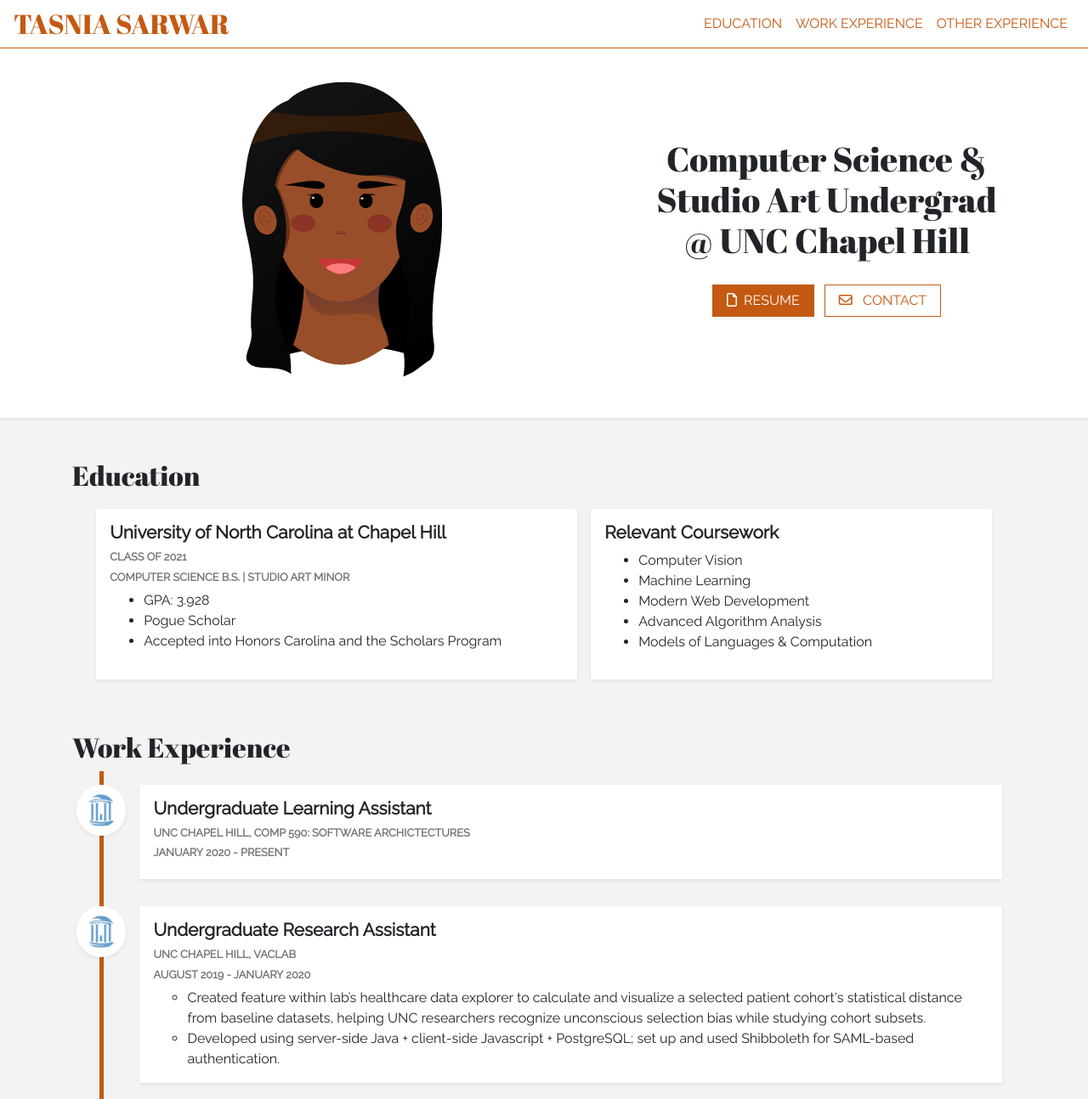
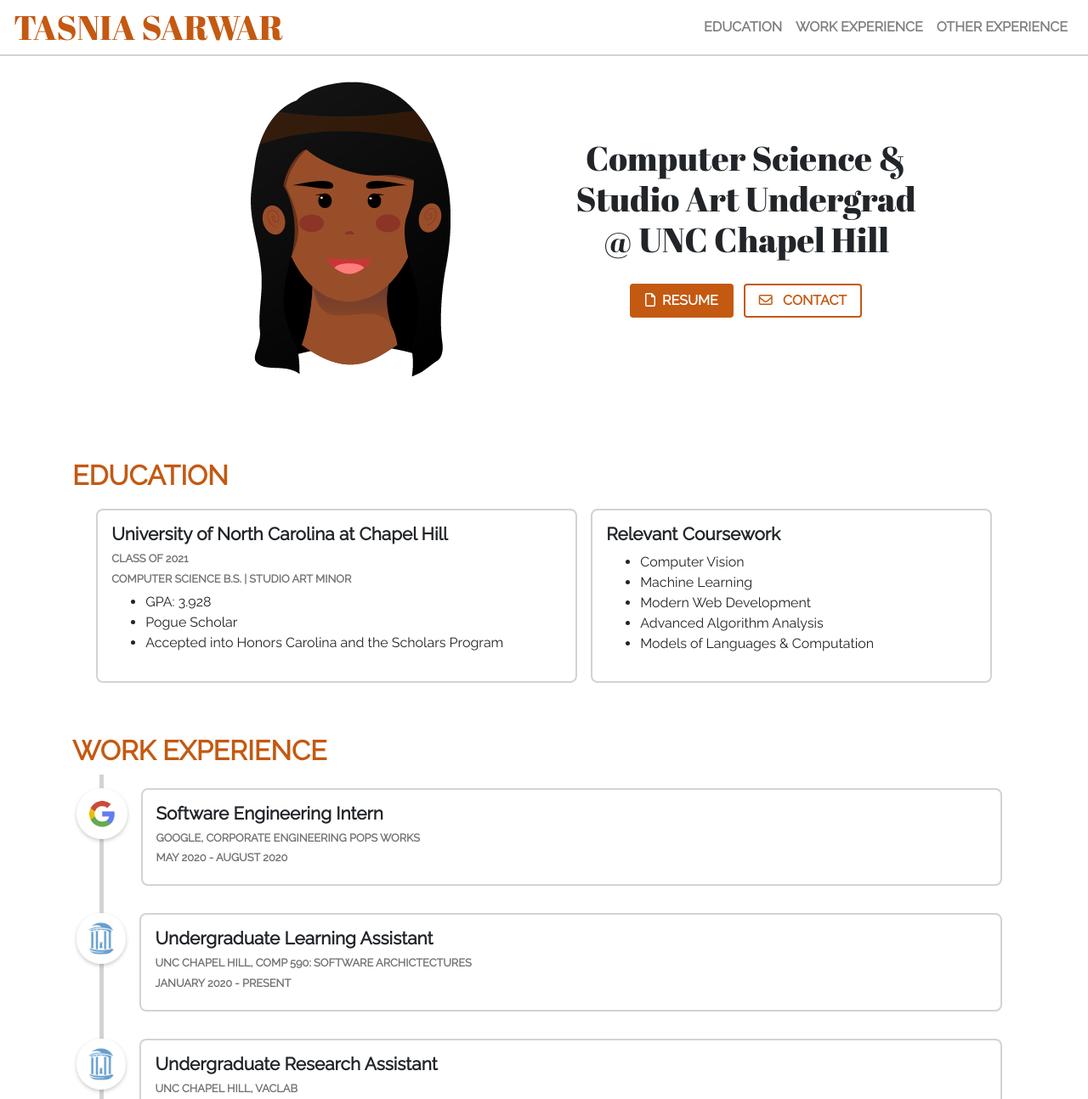
Before and after one commit to tasnias/tasnias.github.io, a plain HTML site: page index.html in a window 1280 px wide. Shown: the top 1294 px of the page at 85% size. Drawn offline with nearby package versions, Linux system fonts and the light colour scheme.

Commit message:
updated styles

```diff
--- a/index.html
+++ b/index.html
@@ -24,12 +24,17 @@
         }
 
         body {
-            background-color: rgba(185, 185, 185, 0.164);
+            /* background-color: rgba(185, 185, 185, 0.15); */
         }
 
-        h1,
+        h1
+        {
+            font-family: 'Abril Fatface';
+        }
         h2 {
-            font-family: 'Abril Fatface';
+            font-weight: bold;
+            color: #C45911;
+            text-transform: uppercase;
         }
 
         h3 {
@@ -39,10 +44,11 @@
 
         nav {
             color: #C45911 !important;
-            border-bottom: 1px solid rgba(196, 89, 17);
+            border-bottom: 2px solid lightgray;
+            font-weight: bolder;
         }
 
-        nav li a {
+        nav li a:hover {
             color: #C45911 !important;
         }
 
@@ -57,7 +63,7 @@
         }
 
         ul.timeline {
-            border-left: 5px solid #C45911;
+            border-left: 5px solid lightgray;
             padding: 0;
             margin-left: 2rem;
         }
@@ -80,7 +86,7 @@
             height: 60px !important;
             width: 60px !important;
             padding: 10px;
-            /* border: 5px solid #C45911; */
+            /* border: 5px solid lightgray; */
             border-radius: 30px;
             margin-left: -48.5px;
             margin-right: 1rem;
@@ -99,31 +105,30 @@
         .btn {
             background-color: #C45911;
             color: white;
-            border-radius: 0;
+            border: 2px solid #C45911;
+            font-weight: bold;
+            /* border-radius: .5rem; */
         }
 
         .btn:hover {
             background-color: rgb(182, 73, 0);
             color: white;
-            border-radius: 0;
         }
 
         .outline {
             background-color: transparent;
             color: #C45911 !important;
-            border: 1px solid #C45911;
-            border-radius: 0;
+            /* border: 1px solid #C45911; */
+            /* border-radius: .5rem; */
         }
 
         .outline:hover {
             background-color: rgba(196, 89, 17, 0.1);
             color: #C45911 !important;
-            border: 1px solid #C45911;
-            border-radius: 0;
+            /* border: 1px solid #C45911; */
         }
 
         #photo {
-            /* background-color: #C45911; */
             width: 400px;
             height: 400px;
         }
@@ -133,20 +138,31 @@
             font-size: 1.5rem;
             margin: 1.5rem;
         }
+
+        .border {
+            border: 2px solid lightgray !important;
+            border-radius: .5rem;
+            background-color: white;
+            /* box-shadow: 0px 3px 4px rgba(50, 50, 50, 0.25); */
+        }
+
+        .shadow-sm, .border:hover {
+            box-shadow: 0px 2px 4px rgba(50, 50, 50, 0.25) !important;
+        }
     </style>
 </head>
 
 <body>
     <header>
         <nav class="navbar navbar-expand-lg navbar-light bg-white fixed-top text-uppercase justify-content-between">
-            <h2 class='p-0 m-0'>Tasnia Sarwar</h2>
+            <h1 class='p-0 m-0'>Tasnia Sarwar</h1>
             <button class="navbar-toggler" type="button" data-toggle="collapse" data-target="#navbarSupportedContent"
                 aria-controls="navbarSupportedContent" aria-expanded="false" aria-label="Toggle navigation">
                 <span class="navbar-toggler-icon"></span>
             </button>
             <div class="collapse navbar-collapse d-lg-flex justify-content-end" id="navbarSupportedContent">
                 <ul class="navbar-nav">
-                    <li class="nav-item active">
+                    <li class="nav-item">
                         <a class="nav-link" href="#education">Education</a>
                     </li>
                     <li class="nav-item">
@@ -161,18 +177,18 @@
     </header>
     <main>
         <div>
-            <div class='bg-white shadow-sm'>
+            <div class='bg-white'>
                 <section class='mt-5 container' id='hero'>
                     <div class='row'>
-                        <div class='col-12 col-lg-7 my-5 text-center'>
+                        <div class='col-12 col-lg-5 my-5 text-center d-flex justify-content-center justify-content-lg-end'>
                             <img src='me.png' class=''>
                         </div>
                         <div
-                            class='col-12 col-lg-5 d-flex flex-column align-content-center align-items-center justify-content-center'>
+                            class='col-12 col-lg-7 d-flex flex-column align-content-center align-items-center justify-content-center'>
                             <h1 class='text-center mb-4'>Computer Science & <br> Studio Art Undergrad <br>@ UNC Chapel
                                 Hill</h1>
                             <div>
-                                <a class='btn text-white text-uppercase shadow-sm px-3 m-1' target='new'
+                                <a class='btn text-white text-uppercase px-3 m-1' target='new'
                                     href='https://docs.google.com/document/d/157ZIBaBB2N8kswzl6k5n3vmAJamAf8zdyHPy7-pJj0Y/edit?usp=sharing'><i
                                         class="far fa-file"></i>&nbsp; Resume</a>
                                 <a class='btn outline text-uppercase px-3 m-1' target='new'
@@ -187,7 +203,7 @@
             <section class='container'>
                 <h2 class='mt-5'>Education </h2>
                 <div class='row d-flex justify-content-center p-1'>
-                    <div class='col-12 col-lg-6 shadow-sm p-3 bg-white m-2'>
+                    <div class='col-12 col-lg-6 border p-3 m-2'>
                         <h3>University of North Carolina at Chapel Hill</h3>
                         <h4 class='subtitle'>Class of 2021</h4>
                         <h4 class='subtitle'>Computer Science B.S. | Studio Art Minor</h4>
@@ -197,7 +213,7 @@
                             <li>Accepted into Honors Carolina and the Scholars Program</li>
                         </ul>
                     </div>
-                    <div class='col-12 col-lg-5 shadow-sm p-3 bg-white m-2'>
+                    <div class='col-12 col-lg-5 border p-3 m-2'>
                         <h3>Relevant Coursework</h3>
                         <ul>
                             <li>Computer Vision
@@ -215,17 +231,17 @@
                 <h2 class='mt-5'>Work Experience</h2>
                 <div class='d-flex justify-content-center'>
                     <ul class='timeline'>
-                        <!-- <li>
+                        <li>
                             <img src='images/Big_G.jpg' class='circle shadow-sm'>
-                            <div class='shadow-sm p-3 bg-white w-100'>
+                            <div class='border p-3 w-100'>
                                 <h3>Software Engineering Intern</h3>
                                 <h4 class='subtitle'>Google, Corporate Engineering POps Works</h4>
                                 <h4 class='subtitle'>May 2020 - August 2020</h4>
                             </div>
-                        </li> -->
+                        </li>
                         <li>
                             <img src='images/unc.jpg' class='circle shadow-sm'>
-                            <div class='shadow-sm p-3 bg-white w-100'>
+                            <div class='border p-3 bg-white w-100'>
                                 <h3>Undergraduate Learning Assistant</h3>
                                 <h4 class='subtitle'>UNC Chapel Hill, COMP 590: Software Archictectures</h4>
                                 <h4 class='subtitle'>January 2020 - Present</h4>
@@ -233,7 +249,7 @@
                         </li>
                         <li>
                             <img src='images/unc.jpg' class='circle shadow-sm'>
-                            <div class='shadow-sm p-3 bg-white w-100'>
+                            <div class='border p-3 bg-white w-100'>
                                 <h3>Undergraduate Research Assistant</h3>
                                 <h4 class='subtitle'>UNC Chapel Hill, VACLab</h4>
                                 <h4 class='subtitle'>August 2019 - January 2020</h4>
@@ -252,7 +268,7 @@
                         </li>
                         <li>
                             <img src='images/Big_G.jpg' class='circle shadow-sm'>
-                            <div class='shadow-sm p-3 bg-white w-100'>
+                            <div class='border p-3 bg-white w-100'>
                                 <h3>Engineering Practicum Intern</h3>
                                 <h4 class='subtitle'>Google, Cloud Storage Front End</h4>
                                 <h4 class='subtitle'>May 2019 - August 2019</h4>
@@ -275,7 +291,7 @@
                         </li>
                         <li>
                             <img src='images/sas.svg' class='circle shadow-sm'>
-                            <div class='shadow-sm p-3 bg-white w-100'>
+                            <div class='border p-3 bg-white w-100'>
                                 <h3>Technical Intern</h3>
                                 <h4 class='subtitle'>SAS Institute, R&D Operations</h4>
                                 <h4 class='subtitle'>May 2016 - August 2018</h4>
@@ -301,8 +317,34 @@
                 <hr class='nav-header' id='other'>
             </section>
             <section class='container'>
-                <h2 class='mt-5'>Projects/Other Experience </h2>
+                <h2 class='mt-5'>Projects</h2>
                 <p>Under construction</p>
+                <div class='d-flex justify-content-start flex-wrap pb-5'>
+                    <div class='border p-3 bg-white m-1'>
+                        Google Sheets to JSON
+                    </div>
+                    <div class='border p-3 bg-white m-1'>
+                        Pearl Hacks 2020 Marketing Site
+                    </div>
+                    <div class='border p-3 bg-white m-1'>
+                        Pearl Hacks 2020 Live Site
+                    </div>
+                    <div class='border p-3 bg-white m-1'>
+                        Swipe Share
+                    </div>
+                    <div class='border p-3 bg-white m-1'>
+                        Pokedex
+                    </div>
+                    <div class='border p-3 bg-white m-1'>
+                        2048
+                    </div>
+                    <div class='border p-3 bg-white m-1'>
+                        Disaster Tweet Recognition with NLP
+                    </div>
+                    <div class='border p-3 bg-white m-1'>
+                        Automatic Panorama Builder
+                    </div>
+                </div>
                 <!-- <ul>
                     <li>Director of Technology at Pearl Hacks</li>
                     <li>Swipe Share</li>
@@ -310,7 +352,7 @@
                     <li>Program Chair at UNC IOP Tech Team</li>
                 </ul> -->
             </section>
-            </>
+            </div>
     </main>
     <footer class='footer text-white text-center p-5'>
         <div>
```
